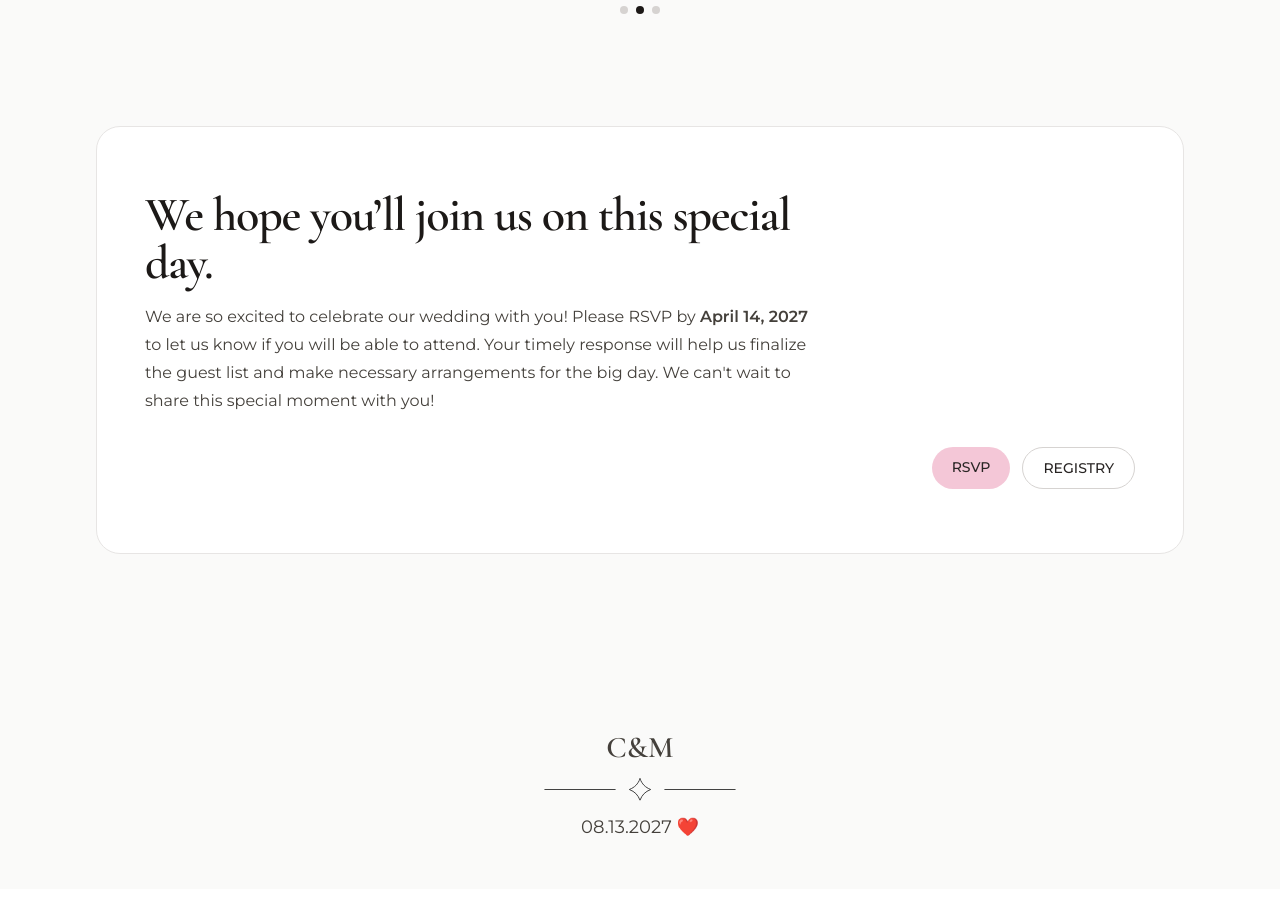
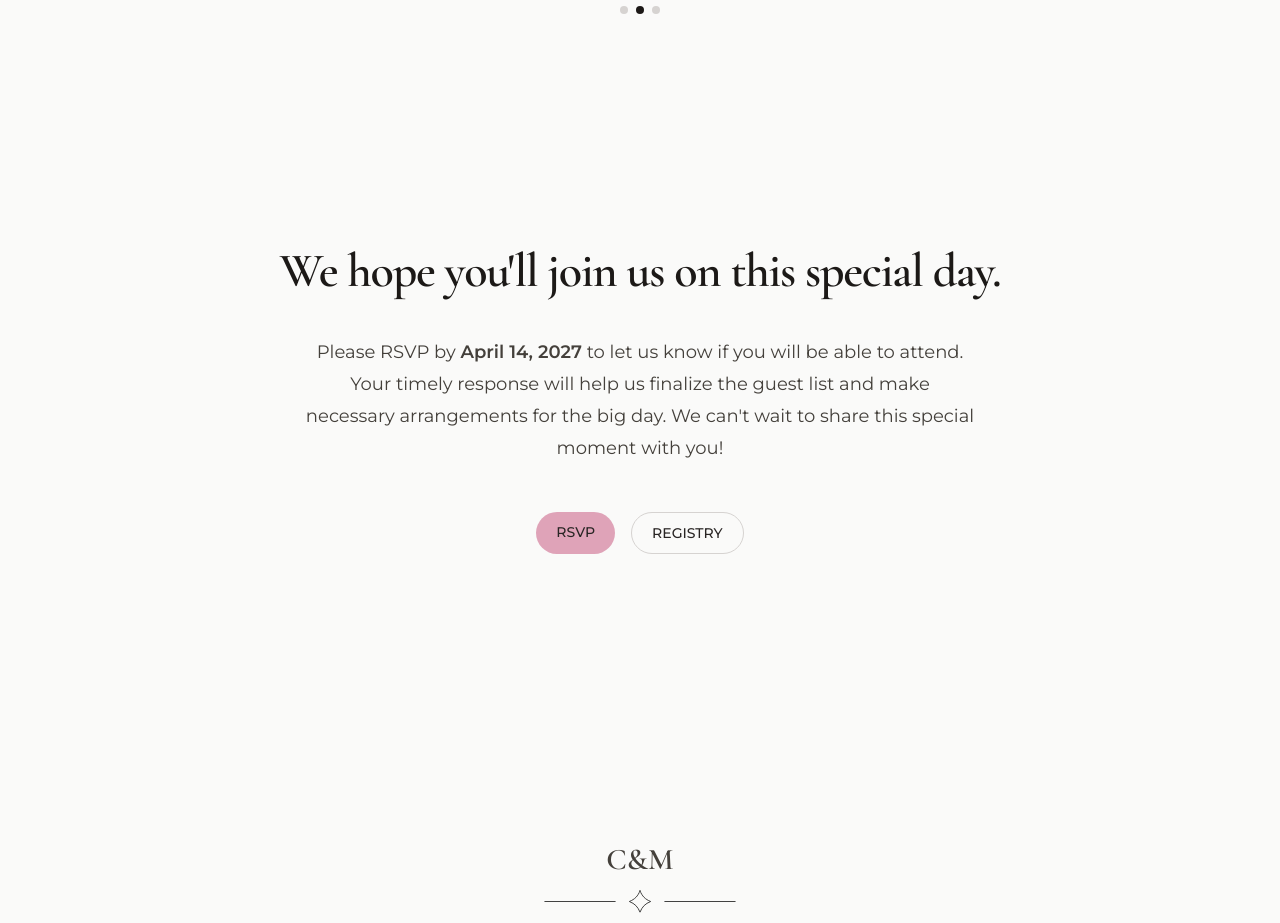
Before and after one commit to coosey/wedding, a Next.js app: page / in a window 1280 px wide. Shown: the part 2860-3783 px from the top of the page. Before the commit the page ends 3749 px from the top, so only its background shows below. Built offline with nearby package versions, Linux system fonts and the light colour scheme; a web font is replaced by a local one.

Commit message:
style: update rsvp component text and button link color

```diff
--- a/app/components/Rsvp.tsx
+++ b/app/components/Rsvp.tsx
@@ -2,21 +2,20 @@ import Link from "next/link";
 
 export function Rsvp() {
   return (
-    <section className="rounded-3xl border border-stone-200 bg-white px-6 py-10 sm:px-10 sm:py-14 lg:px-12 lg:py-16">
-      <h2 className="max-w-2xl font-display text-3xl font-semibold tracking-tight text-stone-900 sm:text-4xl lg:text-5xl">
-        We hope you’ll join us on this special day.
+    <section className="relative left-1/2 right-1/2 -mx-[50vw] w-screen px-4 py-16 text-center sm:px-10 sm:py-24 lg:py-28">
+      <h2 className="mx-auto max-w-3xl font-display text-2xl leading-snug font-semibold tracking-tight text-stone-900 sm:text-4xl lg:text-5xl">
+        We hope you&apos;ll join us on this special day.
       </h2>
-      <p className="mt-4 max-w-2xl text-sm leading-7 text-stone-700 sm:text-base">
-        We are so excited to celebrate our wedding with you! Please RSVP by{" "}
-        <b>April 14, 2027</b> to let us know if you will be able to attend. Your
-        timely response will help us finalize the guest list and make necessary
-        arrangements for the big day. We can&apos;t wait to share this special
-        moment with you!
+      <p className="mx-auto mt-6 max-w-2xl text-base leading-7 text-stone-700 sm:mt-8 sm:text-lg sm:leading-8">
+        Please RSVP by <b>April 14, 2027</b> to let us know if you will be able
+        to attend. Your timely response will help us finalize the guest list and
+        make necessary arrangements for the big day. We can&apos;t wait to share
+        this special moment with you!
       </p>
-      <div className="mt-8 flex flex-wrap justify-end gap-3">
+      <div className="mt-10 flex flex-wrap justify-center gap-3 sm:mt-12 sm:gap-4">
         <Link
           href="/rsvp"
-          className="rounded-full bg-[#F4C7D7] px-5 py-2.5 text-sm font-medium text-stone-800 transition hover:bg-[#DFA3B8]"
+          className="rounded-full bg-[#DFA3B8] px-5 py-2.5 text-sm font-medium text-stone-800 transition hover:bg-[#EEE2DD]"
         >
           RSVP
         </Link>
```
